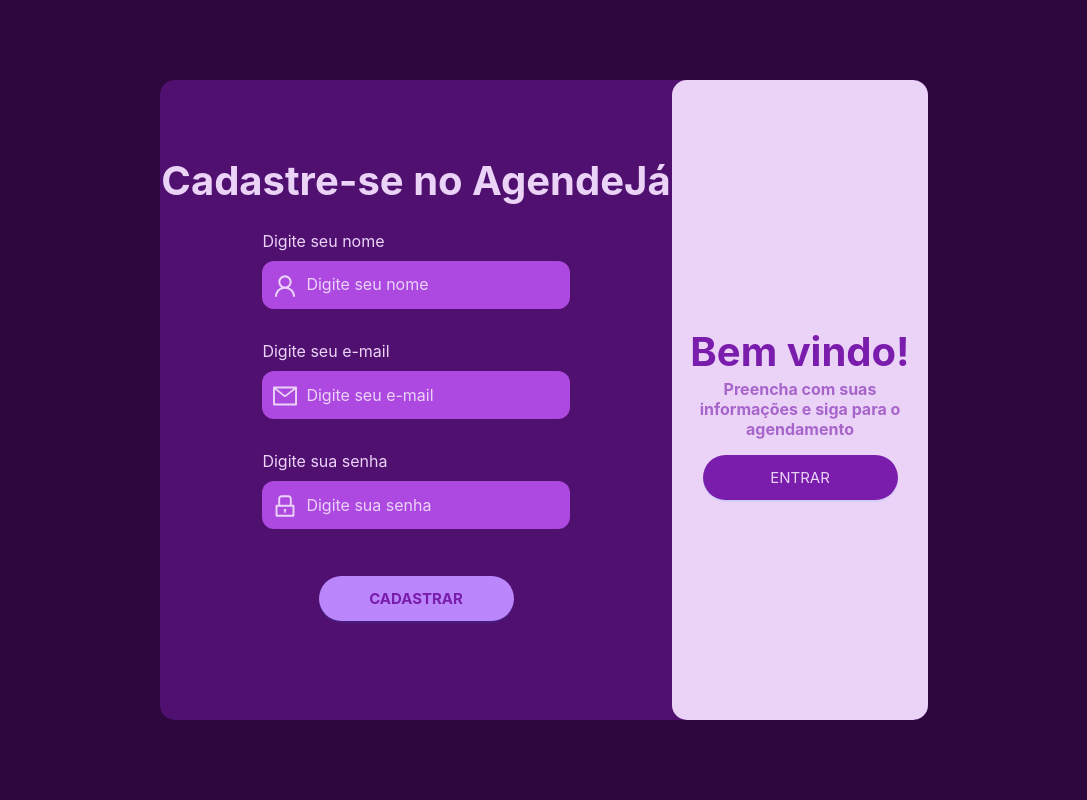
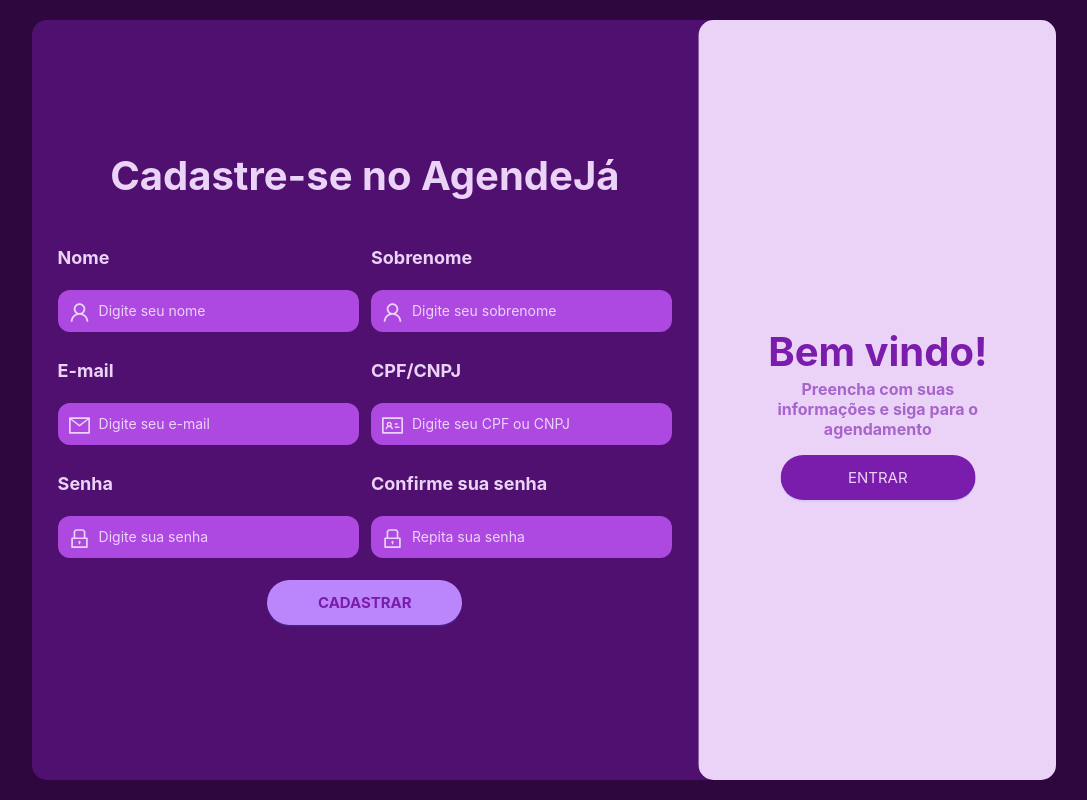
Before and after one commit to AthilaCosta/PE-AgendeJa, a React (Vite) app: page / in a window 1280 px wide. Both pictures are taken after a click on the button "CADASTRAR". Shown: the whole page, without its empty margins (96-1183 px from the left). Built offline with nearby package versions, Linux system fonts and the light colour scheme.

Commit message:
feat: login v2 em andamento

```diff
--- a/src/App.module.css
+++ b/src/App.module.css
@@ -10,7 +10,7 @@
 }
 
 .login_page_container {
-  width: 60%;
+  width: 80%;
   background-color: #2E073F;
   display: flex;
   justify-content: center;
--- a/src/components/Inputs/TextInputs/TextInput.module.css
+++ b/src/components/Inputs/TextInputs/TextInput.module.css
@@ -8,19 +8,21 @@
 
 .label {
     margin-bottom: 1em;
-    font-size: 1em;
+    margin-top: 1em;
+    font-size: 18px !important;
     color: #EBD3F8;
     font-size: 1em;
+    font-weight: 700;
 }
 
 .text_input {
     width: 100%;
+    max-height: 3em;
     height: 3em;
-    border-radius: 0px;
+    min-height: 3em;
     border: 0;
     font-size: 1em;
-    margin-bottom: 2em;
-    margin-top: -0.35em;
+    margin-bottom: 0.5em;
     color: #EBD3F8;
     border-radius: 12px;
     background-color: #AD49E1;
--- a/src/components/Inputs/TextInputs/TextInput.tsx
+++ b/src/components/Inputs/TextInputs/TextInput.tsx
@@ -1,18 +1,32 @@
 import { ITextInputProps } from "./interface";
-import { Input } from "antd";
+import { Form, Input } from "antd";
 import styles from "./TextInput.module.css";
 
 export function TextInput(props: ITextInputProps) {
   return (
-    <div className={styles["container"]}>
+    <div className={`${styles["container"]} ${props.customContainerClassName}`}>
       <label className={styles["label"]}>{props.label}</label>
+      <Form.Item
+        style={{ width: "100%", height: "100%", margin: 0 }}
+        name={props.id}
+        rules={[
+          {
+            required: props.validation?.required,
+            message: props.validation?.message,
+            min: props.validation?.min,
+            max: props.validation?.max,
+          },
+        ]}
+      >
         <Input
           className={styles["text_input"]}
           type={props.type}
           placeholder={props.placeholder}
           classNames={{ input: styles["input"] }}
-        prefix={props.preffix}
+          prefix={props.prefix}
+          onChange={props.onChange}
         />
+      </Form.Item>
     </div>
   );
 }
--- a/src/pages/LoginPage/CadasterForm/CadasterForm.module.css
+++ b/src/pages/LoginPage/CadasterForm/CadasterForm.module.css
@@ -21,27 +21,21 @@
     font-size: 2.5em;
     color: #EBD3F8;
     margin-top: 3em;
-    margin-bottom: 1.5em;}
+    margin-bottom: 1.5em;
+}
 
-.input_container {
+.form_container {
     display: flex;
-    flex-direction: column;
-    align-items: start;
-    width: 60%;
-    margin-bottom: 2em;
+    flex-direction: row;
+    align-items: center;
+    justify-content: space-between;
+    width: 100%;
+    height: 100%;
+    flex-wrap: wrap;
 }
 
 .input {
-    width: 100%;
-    height: 3em;
-    border: 0;
-    font-size: 1em;
-    color: #EBD3F8;
-    border-radius: 12px;
-    background-color: #AD49E1;
-    display: flex;
-    justify-content: center;
-    align-items: center;
+    width: 49% !important;
 }
 
 .icon_input {
--- a/src/pages/LoginPage/CadasterForm/CadasterForm.tsx
+++ b/src/pages/LoginPage/CadasterForm/CadasterForm.tsx
@@ -1,7 +1,12 @@
 import { Button, Form } from "antd";
-import { Input } from "antd";
 import styles from "./CadasterForm.module.css";
-import { MailOutlined, LockOutlined, UserOutlined } from "@ant-design/icons";
+import {
+  MailOutlined,
+  LockOutlined,
+  UserOutlined,
+  IdcardOutlined,
+} from "@ant-design/icons";
+import { TextInput } from "../../../components/Inputs/TextInputs/TextInput";
 
 export function CadasterForm() {
   return (
@@ -9,40 +14,56 @@
       <div className={styles["title_container"]}>
         <h1 className={styles["title"]}>Cadastre-se no AgendeJá</h1>
       </div>
-      <Form></Form>
-      <div className={styles["input_container"]}>
-        <label className={styles["label"]}>Digite seu nome</label>
-        <Input
-          className={styles["input"]}
+      <Form className={styles["form_container"]}>
+        <TextInput
           prefix={<UserOutlined className={styles["icon_input"]} />}
           type={"text"}
           placeholder="Digite seu nome"
-          rootClassName={styles["input"]}
+          label={"Nome"}
+          onChange={() => {}}
+          customContainerClassName={styles["input"]}
         />
-      </div>
-
-      <div className={styles["input_container"]}>
-        <label className={styles["label"]}>Digite seu e-mail</label>
-        <Input
-          className={styles["input"]}
+        <TextInput
+          prefix={<UserOutlined className={styles["icon_input"]} />}
+          type={"text"}
+          placeholder={"Digite seu sobrenome"}
+          label={"Sobrenome"}
+          onChange={() => {}}
+          customContainerClassName={styles["input"]}
+        />
+        <TextInput
           prefix={<MailOutlined className={styles["icon_input"]} />}
           type={"email"}
           placeholder={"Digite seu e-mail"}
-          classNames={{ input: styles["input"] }}
-          rootClassName={styles["input"]}
+          label={"E-mail"}
+          onChange={() => {}}
+          customContainerClassName={styles["input"]}
         />
-      </div>
-      <div className={styles["input_container"]}>
-        <label className={styles["label"]}>Digite sua senha</label>
-        <Input
-          className={styles["input"]}
+        <TextInput
+          prefix={<IdcardOutlined className={styles["icon_input"]} />}
+          type={"text"}
+          placeholder={"Digite seu CPF ou CNPJ"}
+          label={"CPF/CNPJ"}
+          onChange={() => {}}
+          customContainerClassName={styles["input"]}
+        />
+        <TextInput
           prefix={<LockOutlined className={styles["icon_input"]} />}
           type={"password"}
           placeholder={"Digite sua senha"}
-          classNames={{ input: styles["input"] }}
-          rootClassName={styles["input"]}
+          label={"Senha"}
+          onChange={() => {}}
+          customContainerClassName={styles["input"]}
         />
-      </div>
+        <TextInput
+          prefix={<LockOutlined className={styles["icon_input"]} />}
+          type={"password"}
+          placeholder={"Repita sua senha"}
+          label={"Confirme sua senha"}
+          onChange={() => {}}
+          customContainerClassName={styles["input"]}
+        />
+      </Form>
       <div>
         <Button
           type="primary"
--- a/src/pages/LoginPage/LoginForm/LoginForm.tsx
+++ b/src/pages/LoginPage/LoginForm/LoginForm.tsx
@@ -1,36 +1,70 @@
-import { Button } from "antd";
+import { Button, Form } from "antd";
 import styles from "./LoginForm.module.css";
 import { MailOutlined, LockOutlined } from "@ant-design/icons";
 import { TextInput } from "../../../components/Inputs/TextInputs/TextInput";
 
+interface ILoginData {
+  email: string;
+  password: string;
+}
+
 export function LoginForm() {
+  const handleFinish = (values: ILoginData) => {
+    console.log("Finish", values);
+  };
+
+  const handleFinishFailed = () => {
+    console.log("Failed:");
+  };
+
   return (
     <div className={styles["container"]}>
       <div className={styles["title_container"]}>
         <h1 className={styles["title"]}>Entrar no AgendeJá</h1>
       </div>
+      <Form
+        className={styles["form_container"]}
+        initialValues={{ remember: true }}
+        onFinish={handleFinish}
+        onFinishFailed={handleFinishFailed}
+        autoComplete="off"
+      >
         <TextInput
+          prefix={<MailOutlined className={styles["icon_input"]} />}
+          type={"email"}
           placeholder={"Digite seu e-mail"}
-        type={"email"}
-        preffix={<MailOutlined className={styles["icon_input"]} />}
-        label={"Digite seu e-mail"}
+          label={"E-mail"}
+          id={"email"}
+          onChange={() => {}}
+          validation={{
+            required: true,
+            message: "Campo obrigatório",
+          }}
         />
         <TextInput
+          prefix={<LockOutlined className={styles["icon_input"]} />}
+          type={"password"}
           placeholder={"Digite sua senha"}
-        type={"password"}
-        preffix={<LockOutlined className={styles["icon_input"]} />}
-        label={"Digite sua senha"}
+          label={"Senha"}
+          id={"password"}
+          onChange={() => {}}
+          validation={{
+            required: true,
+            message: "Campo obrigatório",
+          }}
         />
 
-      <div>
+        <Form.Item>
           <Button
-          type="primary"
+            type={"primary"}
             size={"large"}
             className={styles["button_login"]}
+            htmlType={"submit"}
           >
             ENTRAR
           </Button>
-      </div>
+        </Form.Item>
+      </Form>
     </div>
   );
 }
--- a/src/pages/LoginPage/LoginPage.module.css
+++ b/src/pages/LoginPage/LoginPage.module.css
@@ -2,8 +2,8 @@
     display: flex;
     flex-direction: row;
     width: 100%;
-    height: 80vh;
-    justify-content: center;
+    height: 95vh;
+    justify-content: space-between;
     align-items: center;
     background-color: #7a1cac71;
     border-radius: 15px;
@@ -17,12 +17,13 @@
     flex-direction: column;
     align-items: center;
     justify-content: center;
-    width: 40%;
+    width: 35%;
     height: 100%;
     background-color: #EBD3F8;
     border-top-left-radius: 15px;
     border-bottom-left-radius: 15px;
     transition: transform 0.6s ease-in-out;
+    z-index: 10;
   }
 
   .title {
@@ -43,37 +44,19 @@
     display: flex;
     flex-direction: column;
     align-items: center;
-    width: 80%;
-    max-width: 80%;
-    transition: opacity 2s ease-in-out;
-}
-
-.form-hidden {
-    opacity: 0;
-    pointer-events: none;
-}
-
-.animating {
-    animation: fadeForm 0.6s forwards;
-}
-
-@keyframes fadeForm {
-    0% {
-        opacity: 0;
-        transform: translateX(-50%);
-    }
-    100% {
+    width: 60%;
+    max-width: 60%;
+    transition: transform 0.6s ease-in-out, opacity 0.6s ease-in-out;
     opacity: 1;
-        transform: translateX(0);
-    }
   }
 
   .container.right-panel-active .desc_container {
-    transform: translateX(200%);
+    transform: translateX(186%);
   }
 
   .container.right-panel-active .form_container {
-    transform: translateX(-50%);
+    transform: translateX(-62.5%);
+    opacity: 1;
   }
 
   .button_register {
@@ -95,3 +78,29 @@
     transition: 1s;
     box-shadow: 0 !important;
   }
+
+  @keyframes fadeIn {
+    0% {
+      opacity: 0;
+    }
+    100% {
+      opacity: 1;
+    }
+  }
+
+  @keyframes fadeOut {
+    0% {
+      opacity: 1;
+    }
+    100% {
+      opacity: 0;
+    }
+  }
+
+  .fadeIn {
+    animation: fadeIn 0.6s forwards;
+  }
+
+  .fadeOut {
+    animation: fadeOut 0.1s forwards;
+  }
--- a/src/pages/LoginPage/index.tsx
+++ b/src/pages/LoginPage/index.tsx
@@ -1,4 +1,4 @@
-import { useState, useEffect } from "react";
+import { useState } from "react";
 import { Button } from "antd";
 import { LoginForm } from "./LoginForm/LoginForm";
 import { CadasterForm } from "./CadasterForm/CadasterForm";
@@ -6,20 +6,22 @@
 
 export function LoginPage() {
   const [isSignUp, setIsSignUp] = useState(false);
-  const [showForm, setShowForm] = useState(true); // Inicialmente mostra o formulário
-  const [isAnimating, setIsAnimating] = useState(false); // Estado para controlar a animação
+  const [animation, setAnimation] = useState("");
+  const [transitioning, setTransitioning] = useState(false);
 
-  useEffect(() => {
-    setIsAnimating(true); // Inicia a animação
-    setShowForm(false);   // Esconde o formulário
+  const handleButtonClick = () => {
+    setAnimation(styles.fadeOut);
+    setTransitioning(true);
 
-    const timer = setTimeout(() => {
-      setShowForm(true);   // Mostra o formulário após a animação
-      setIsAnimating(false); // Animação terminou
-    }, 600); // Tempo de animação em ms, deve corresponder ao CSS
+    setTimeout(() => {
+      setIsSignUp((prev) => !prev);
+    }, 100);
 
-    return () => clearTimeout(timer); // Limpa o temporizador ao desmontar o componente
-  }, [isSignUp]);
+    setTimeout(() => {
+      setAnimation(styles.fadeIn);
+      setTransitioning(false);
+    }, 300);
+  };
 
   return (
     <div
@@ -41,17 +43,14 @@
           type="primary"
           size={"large"}
           className={styles.button_register}
-          onClick={() => setIsSignUp(!isSignUp)}
+          onClick={handleButtonClick}
+          disabled={transitioning}
         >
           {isSignUp ? "ENTRAR" : "CADASTRAR"}
         </Button>
       </div>
-      <div
-        className={`${styles.form_container} ${
-          isAnimating ? styles["animating"] : ""
-        }`}
-      >
-        {showForm && (isSignUp ? <CadasterForm /> : <LoginForm />)}
+      <div className={`${styles.form_container} ${animation}`}>
+        {isSignUp ? <CadasterForm /> : <LoginForm />}
       </div>
     </div>
   );
--- a/src/providers/antdProvider/AntdProvider.tsx
+++ b/src/providers/antdProvider/AntdProvider.tsx
@@ -13,6 +13,7 @@
       Input: {
         colorTextPlaceholder: "#EBD3F8",
         colorBgContainer: "#AD49E1",
+        zIndexBase: 0,
       },
     },
   };
```
Also changed, not shown: src/components/Inputs/TextInputs/interface.d.ts (+14 -1 lines), src/pages/LoginPage/LoginForm/LoginForm.module.css (+6 -24 lines). Lines whose indentation alone changed are shown as unchanged.
